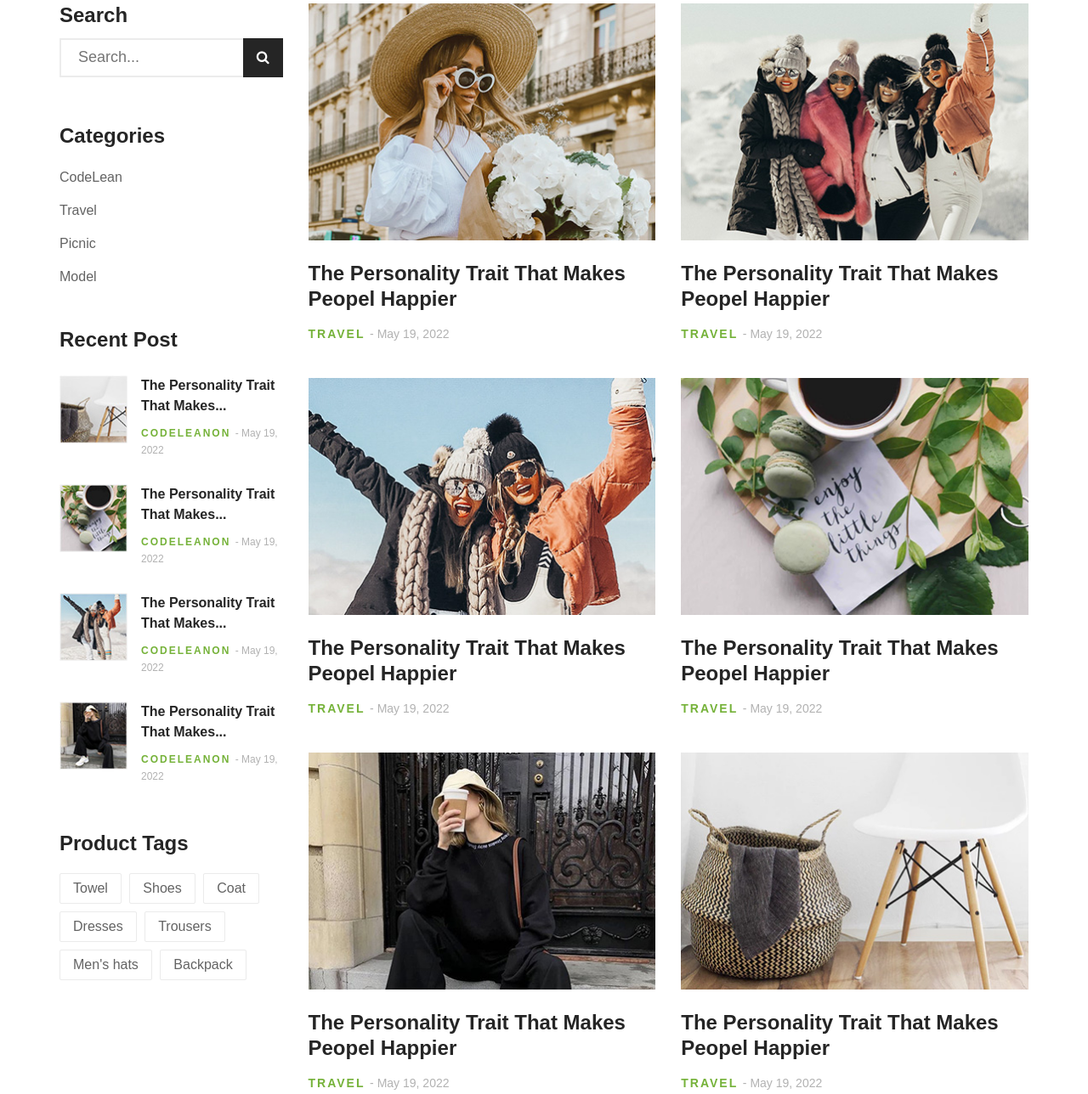
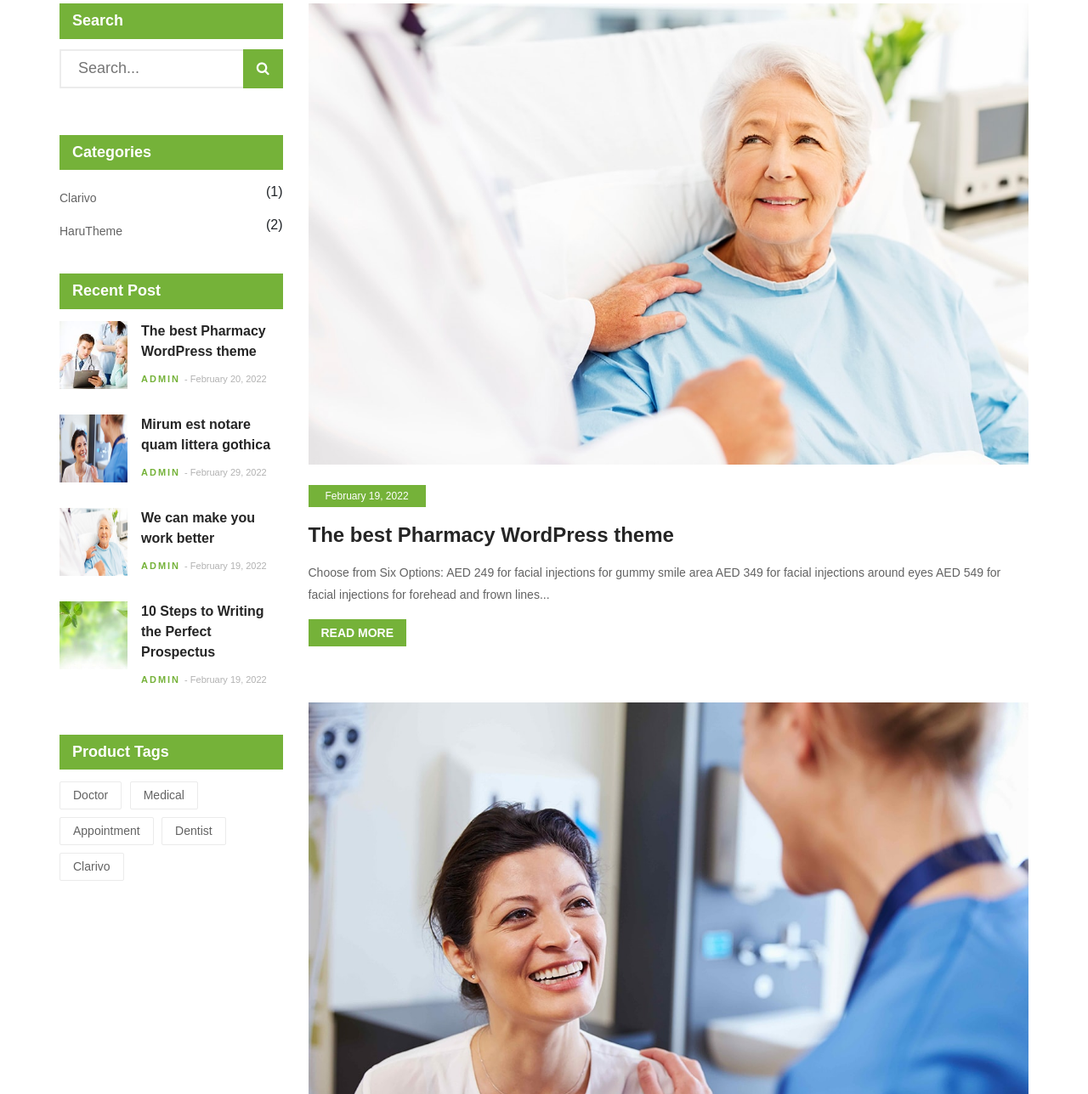
Before and after one commit to VietAnhh2109/eProject-SEM2, a plain HTML site: page blog.html in a window 1280 px wide. Shown: the part 418-1706 px from the top of the page at 85% size. Drawn offline with Linux system fonts and the light colour scheme; a web font is replaced by a local one.

Commit message:
update blog

```diff
--- a/blog.html
+++ b/blog.html
@@ -256,10 +256,14 @@
                         <div class="blog-catagory">
                             <h4>Categories</h4>
                             <ul>
-                                <li><a href="">CodeLean</a></li>
-                                <li><a href="">Travel</a></li>
-                                <li><a href="">Picnic</a></li>
-                                <li><a href="">Model</a></li>
+                                <li>
+                                    <a href="">Clarivo</a>
+                                    <span>(1)</span>
+                                </li>
+                                <li>
+                                    <a href="">HaruTheme</a>
+                                    <span>(2)</span>
+                                </li>
                             </ul>
                         </div>
                         <div class="recent-post">
@@ -267,59 +271,57 @@
                             <div class="recent-blog">
                                 <a href="#" class="rb-item">
                                     <div class="rb-pic">
-                                        <img src="img/blog/recent-1.jpg" alt="">
+                                        <img src="img/blog/single-blog-1.jpg" alt="">
                                     </div>
                                     <div class="rb-text">
-                                        <h6>The Personality Trait That Makes...</h6>
-                                        <p>Codeleanon <span>- May 19, 2022</span></p>
+                                        <h6>The best Pharmacy WordPress theme</h6>
+                                        <p>admin <span>- February 20, 2022</span></p>
                                     </div>
                                 </a>
                                 <a href="#" class="rb-item">
                                     <div class="rb-pic">
-                                        <img src="img/blog/recent-2.jpg" alt="">
+                                        <img src="img/blog/single-blog-2.jpg" alt="">
                                     </div>
                                     <div class="rb-text">
-                                        <h6>The Personality Trait That Makes...</h6>
-                                        <p>Codeleanon <span>- May 19, 2022</span></p>
+                                        <h6>Mirum est notare quam littera gothica</h6>
+                                        <p>admin <span>- February 29, 2022</span></p>
                                     </div>
                                 </a>
                                 <a href="#" class="rb-item">
                                     <div class="rb-pic">
-                                        <img src="img/blog/recent-3.jpg" alt="">
+                                        <img src="img/blog/single-blog-3.jpg" alt="">
                                     </div>
                                     <div class="rb-text">
-                                        <h6>The Personality Trait That Makes...</h6>
-                                        <p>Codeleanon <span>- May 19, 2022</span></p>
+                                        <h6>We can make you work better </h6>
+                                        <p>admin <span>- February 19, 2022</span></p>
                                     </div>
                                 </a>
                                 <a href="#" class="rb-item">
                                     <div class="rb-pic">
-                                        <img src="img/blog/recent-4.jpg" alt="">
+                                        <img src="img/blog/single-blog-4.jpg" alt="">
                                     </div>
                                     <div class="rb-text">
-                                        <h6>The Personality Trait That Makes...</h6>
-                                        <p>Codeleanon <span>- May 19, 2022</span></p>
+                                        <h6>10 Steps to Writing the Perfect Prospectus</h6>
+                                        <p>admin <span>- February 19, 2022</span></p>
                                     </div>
                                 </a>
                             </div>
                         </div>
-                        <div class="blog-tags">
+                    <div class="blog-tags">
                             <h4>Product Tags</h4>
                             <div class="tag-item">
-                                <a href="#">Towel</a>
-                                <a href="#">Shoes</a>
-                                <a href="#">Coat</a>
-                                <a href="#">Dresses</a>
-                                <a href="#">Trousers</a>
-                                <a href="#">Men's hats</a>
-                                <a href="#">Backpack</a>
+                                <a href="#">Doctor</a>
+                                <a href="#">Medical</a>
+                                <a href="#">Appointment</a>
+                                <a href="#">Dentist</a>
+                                <a href="#">Clarivo</a>
                             </div>
                         </div>
                     </div>
                 </div>
                 <div class="col-lg-9 order-1 order-lg-2">
                     <div class="row">
-                        <div class="col-lg-6 col-sm-6">
+                        <!-- <div class="col-lg-6 col-sm-6">
                             <div class="blog-item">
                                 <div class="bi-pic">
                                     <img src="img/blog/blog-1.jpg" alt="">
@@ -396,7 +398,43 @@
                                     <p>travel <span>- May 19, 2022</span></p>
                                 </div>
                             </div>
+                        </div> -->
+                        <div class="col-sm-12 ">
+                            <div class="blog-item ">
+                                <div class="bi-pic">
+                                    <img src="img/blog/single-blog-3.jpg" alt="">
+                                </div>
+                                <div class="bi-text">
+                                    <span>February 19, 2022</span>
+                                    <a href="blog-details.html">
+                                        <h4>The best Pharmacy WordPress theme</h4>
+                                    </a>
+                                    <p>Choose from Six Options: AED 249 for facial injections for gummy smile area AED 349 for facial injections around eyes AED 549 for facial injections for forehead and frown lines...</p>
+                                </div>
+                                <div class="bi-btn">
+                                    <a href="" class="read-more">Read More</a>
+                                </div>
+                            </div>
+                            <div class="blog-item">
+                                <div class="bi-pic">
+                                    <img src="img/blog/single-blog-2.jpg" alt="">
+                                </div>
+                                <div class="bi-text">
+                                    <span>February 19, 2022</span>
+                                    <a href="blog-details.html">
+                                        <h4>We can make you work better</h4>
+                                    </a>
+                                    <p>Choose from Six Options: AED 249 for facial injections for gummy smile area AED 349 for facial injections around eyes AED 549 for facial injections for forehead and frown lines...</p>
+                                </div>
+                                <div class="bi-btn">
+                                    <a href="" class="read-more">Read More</a>
+                                </div>
+                            </div>
                         </div>
+
+
+
+
                         <div class="col-lg-12">
                             <div class="loading-more">
                                 <i class="icon_loading"></i>
--- a/css/style.css
+++ b/css/style.css
@@ -3083,12 +3083,17 @@ ol {
 
 .blog-sidebar .search-form {
 	margin-bottom: 55px;
+
 }
 
 .blog-sidebar .search-form h4 {
-	color: #252525;
 	font-weight: 700;
 	margin-bottom: 12px;
+	background-color: #75b239;
+	align-items: center;
+	padding: 10px 15px;
+	color: #fff;
+	font-size: 18px;
 }
 
 .blog-sidebar .search-form form {
@@ -3109,31 +3114,40 @@ ol {
 	right: 0;
 	top: 0;
 	color: #ffffff;
-	background: #252525;
-	border: 1px solid #252525;
+	background: #75b239;
+	border: 1px solid #75b239;
 	height: 46px;
 	padding: 0 15px;
 	cursor: pointer;
 }
 
 .blog-sidebar .blog-catagory {
-	margin-bottom: 41px;
+	margin-bottom: 30px;
 }
 
 .blog-sidebar .blog-catagory h4 {
-	color: #252525;
 	font-weight: 700;
 	margin-bottom: 14px;
+	background-color: #75b239;
+	align-items: center;
+	padding: 10px 15px;
+	font-size: 18px;
+	color: #fff;
 }
 
 .blog-sidebar .blog-catagory ul li {
 	list-style: none;
 }
 
-.blog-sidebar .blog-catagory ul li a {
+.blog-sidebar .blog-catagory ul li a{
 	font-size: 16px;
 	color: #636363;
 	line-height: 39px;
+	font-size: 14px;
+}
+
+.blog-sidebar .blog-catagory ul li span{
+	float: right;
 }
 
 .blog-sidebar .recent-post {
@@ -3141,9 +3155,13 @@ ol {
 }
 
 .blog-sidebar .recent-post h4 {
-	color: #252525;
-	font-weight: 700;
-	margin-bottom: 28px;
+	font-weight: 700;
+	margin-bottom: 14px;
+	background-color: #75b239;
+	align-items: center;
+	padding: 10px 15px;
+	color: #fff;
+	font-size: 18px;
 }
 
 .blog-sidebar .recent-post .recent-blog .rb-item {
@@ -3175,7 +3193,7 @@ ol {
 
 .blog-sidebar .recent-post .recent-blog .rb-item .rb-text p {
 	margin-bottom: 0;
-	font-size: 12px;
+	font-size: 11px;
 	font-weight: 700;
 	text-transform: uppercase;
 	color: #75b239;
@@ -3191,24 +3209,33 @@ ol {
 }
 
 .blog-sidebar .blog-tags h4 {
-	color: #252525;
-	font-weight: 700;
-	margin-bottom: 20px;
+	font-weight: 700;
+	margin-bottom: 14px;
+	background-color: #75b239;
+	align-items: center;
+	padding: 10px 15px;
+	color: #fff;
+	font-size: 18px;
 }
 
 .blog-sidebar .blog-tags .tag-item a {
 	display: inline-block;
-	font-size: 16px;
+	font-size: 14px;
 	color: #636363;
 	padding: 5px 15px;
 	border: 1px solid #ebebeb;
 	margin-right: 5px;
 	margin-bottom: 9px;
 	border-radius: 2px;
-}
-
+	font-weight: 500;
+}
+.blog-sidebar .blog-tags .tag-item a:hover{
+	background-color: #75b239;
+	color: #fff;
+}
 .blog-item {
-	margin-bottom: 42px;
+	margin-bottom: 70px;
+
 }
 
 .blog-item .bi-pic img {
@@ -3224,16 +3251,29 @@ ol {
 	font-weight: 700;
 	line-height: 30px;
 	margin-bottom: 16px;
+	margin-top: 20px;
+}
+
+.blog-item .bi-text h4:hover{
+	color: #75b239;
+}
+
+.blog-item .bi-text span{
+	font-size: 12px;
+    background-color: #75b239;
+    padding: 6px 20px;
+    font-weight: 500;
+    color: #fff;
 }
 
 .blog-item .bi-text p {
 	margin-bottom: 0;
 	font-size: 14px;
-	font-weight: 700;
-	text-transform: uppercase;
-	color: #75b239;
+	font-weight: 500;
+	/*text-transform: uppercase;
+	 color: #75b239;
 	letter-spacing: 2px;
-	line-height: 20px;
+	line-height: 20px;*/
 }
 
 .blog-item .bi-text p span {
@@ -3241,8 +3281,25 @@ ol {
 	font-weight: 400;
 	text-transform: capitalize;
 	letter-spacing: 0;
-}
-
+
+}
+
+.blog-item .bi-btn {
+	margin-top: 20px;
+}
+
+.blog-item .bi-btn .read-more{
+	color: #fff;
+    background-color: #75b239;
+    padding: 8px 15px;
+    text-transform: uppercase;
+    font-weight: 600;
+    font-size: 14px;
+}
+.blog-item .bi-btn a:hover{
+	background-color: #336504;
+	transition: all 0.3s;
+}
 /*---------------------
   Blog Details
 -----------------------*/
@@ -3327,7 +3384,8 @@ ol {
 }
 
 .blog-details-inner .blog-quote {
-	margin-bottom: 65px;
+	margin-bottom: 40px;
+	margin-top: 45px;
 }
 
 .blog-details-inner .blog-quote p {
@@ -3335,18 +3393,29 @@ ol {
 	color: #252525;
 	font-size: 20px;
 	font-weight: 700;
-	line-height: 30px;
+	line-height: 0px;
 	padding-left: 32px;
 }
 
-.blog-details-inner .blog-quote p span {
+/* .blog-details-inner .blog-quote p span {
 	color: #161715;
 	font-size: 14px;
 	text-transform: uppercase;
 	letter-spacing: 2px;
-}
-
-.blog-details-inner .blog-quote p:before {
+}*/
+
+.blog-details-inner .blog-quote ul {
+	margin-left: 80px;
+
+	font-size: 16px;
+}
+
+.blog-details-inner .blog-quote ul {
+	color: #161715;
+	margin-top: 25px;
+}
+
+/* .blog-details-inner .blog-quote p:before {
 	position: absolute;
 	left: 0;
 	top: 0;
@@ -3354,6 +3423,17 @@ ol {
 	width: 3px;
 	background: #75b239;
 	content: "";
+} */
+
+.blog-details-inner .blog-question em{
+	font-size: 18px;
+	color: #6c6c6c;
+	margin-left: 20px;
+}
+
+.blog-details-inner .blog-question p{
+	margin-top: 10px;
+	margin-bottom: 10px;
 }
 
 .blog-details-inner .blog-more {
@@ -3383,16 +3463,25 @@ ol {
 .blog-details-inner .tag-share .details-tag ul li {
 	list-style: none;
 	display: inline-block;
-	color: #171717;
-	font-size: 12px;
-	font-weight: 700;
-	text-transform: uppercase;
+
 	margin-right: 16px;
 }
 
 .blog-details-inner .tag-share .details-tag ul li i {
 	font-size: 18px;
 	color: #75b239;
+}
+
+.blog-details-inner .tag-share .details-tag ul li a{
+	color: #171717;
+	font-size: 14px;
+	font-weight: 700;
+	text-transform: uppercase;
+}
+
+.blog-details-inner .tag-share .details-tag ul li a:hover{
+	color: #75b239;
+	transition: all 0.3s;
 }
 
 .blog-details-inner .tag-share .blog-share {
@@ -3407,6 +3496,12 @@ ol {
 	display: inline-block;
 	color: #171717;
 	margin-left: 25px;
+
+}
+
+.blog-details-inner .tag-share .blog-share .social-links a:hover{
+	color: #75b239;
+	transition: all 0.3s;
 }
 
 .blog-details-inner .tag-share .blog-share span {
@@ -3517,21 +3612,30 @@ ol {
 .blog-details-inner .posted-by .pb-text {
 	padding-left: 22px;
 	display: table;
-}
-
-.blog-details-inner .posted-by .pb-text a {
+	margin-left: 90px;
+}
+
+.blog-details-inner .posted-by .pb-text  {
 	display: block;
 }
 
-.blog-details-inner .posted-by .pb-text a h5 {
+.blog-details-inner .posted-by .pb-text  h5 {
 	color: #252525;
 	font-weight: 700;
 	margin-bottom: 13px;
+	font-size: 18px;
+	font-weight: 600;
+}
+
+.blog-details-inner .posted-by .pb-text span{
+	font-size: 13px;
+	font-weight: 0;
 }
 
 .blog-details-inner .posted-by .pb-text p {
 	line-height: 30px;
 	margin-bottom: 0;
+	font-size: 16px;
 }
 
 .blog-details-inner .leave-comment {
```
Also changed, not shown: blog-details.html (+32 -16 lines), img/blog/blog-comment-1.png (added), img/blog/single-blog-1.jpg (added), img/blog/single-blog-2.jpg (added), img/blog/single-blog-3.jpg (added), img/blog/single-blog-4.jpg (added), img/blog/single-blog-5.jpg (added), img/blog/single-blog-6.jpg (added).
